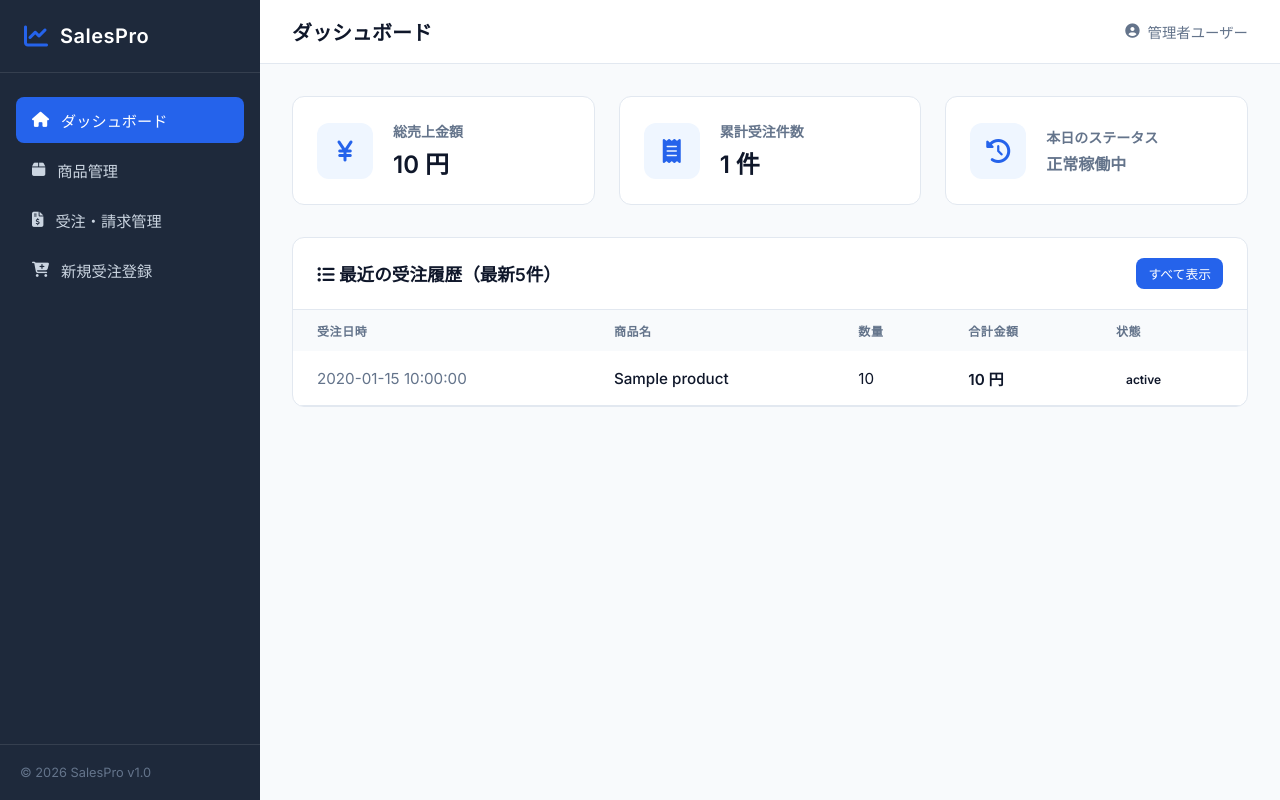
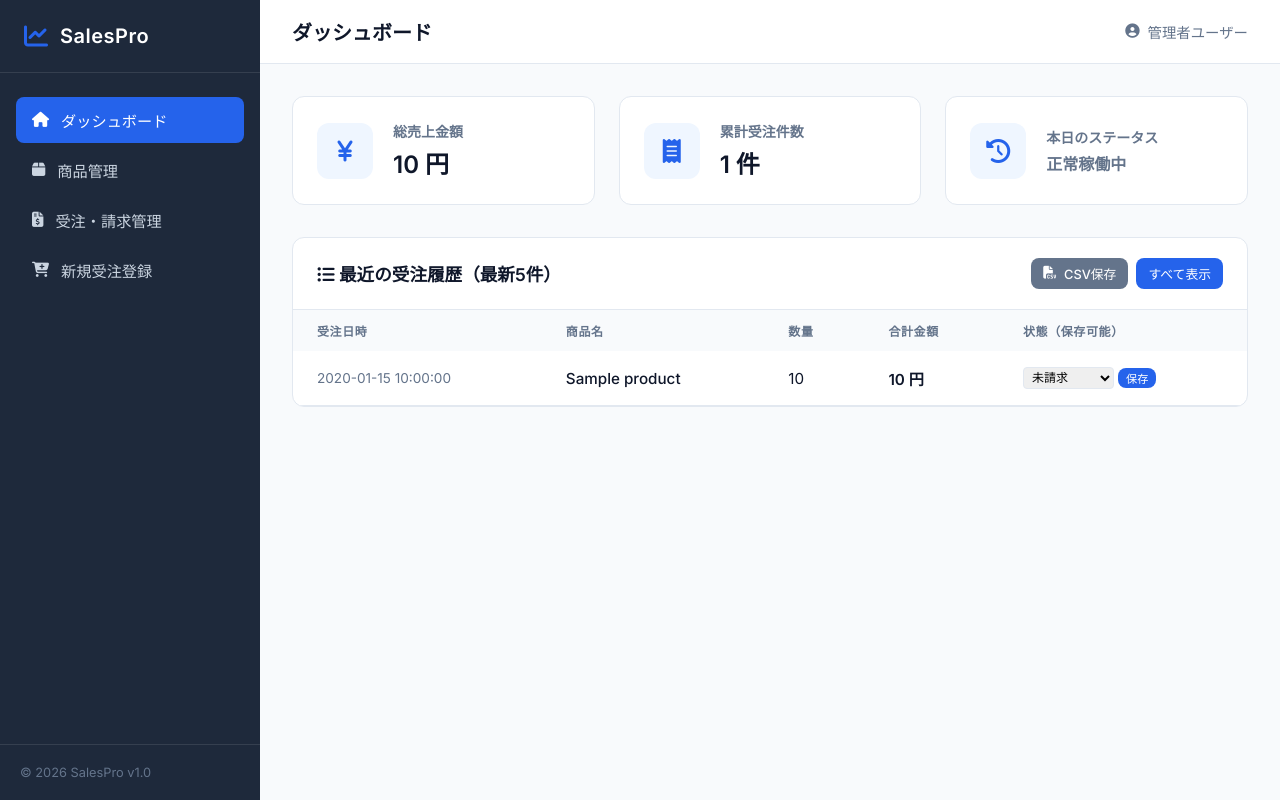
Before and after one commit to yoshida-msy/sales-management, a Flask app: page / in a window 1280 px wide. Run offline with Flask 3, Linux system fonts and the light colour scheme; tables that the repository leaves empty hold one stand-in row (values such as "Sample post").

Commit message:
upgrade modern dashboard templates ui

```diff
--- a/app.py
+++ b/app.py
@@ -131,7 +131,37 @@ def update_status(order_id):
         conn.execute("UPDATE orders SET status = ? WHERE id = ?", (new_status, order_id))
         conn.commit()
     flash(f"ステータスを {new_status} に更新しました")
-    return redirect(url_for("orders"))
+    # 元のページに戻る（ダッシュボードからならダッシュボードへ、受注一覧からなら受注一覧へ）
+    return redirect(request.referrer or url_for("orders"))
+
+# 6. 最近の受注5件をCSVで保存（ダウンロード）
+@app.route("/export_recent")
+def export_recent():
+    import io
+    import csv
+    from flask import make_response
+
+    with get_db() as conn:
+        recent_orders = conn.execute("""
+            SELECT o.id, strftime('%Y-%m-%d %H:%M:%S', o.order_date) as order_date,
+                   p.name as product_name, o.quantity, o.total_price, o.status
+            FROM orders o
+            JOIN products p ON o.product_id = p.id
+            ORDER BY o.order_date DESC LIMIT 5
+        """).fetchall()
+
+    # CSVデータの作成
+    si = io.StringIO()
+    # Excelで開いても文字化けしないように utf-8-sig を使用
+    cw = csv.writer(si)
+    cw.writerow(["受注ID", "日時", "商品名", "数量", "合計金額", "ステータス"])
+    for row in recent_orders:
+        cw.writerow([row["id"], row["order_date"], row["product_name"], row["quantity"], row["total_price"], row["status"]])
+
+    output = make_response(si.getvalue().encode('utf-8-sig'))
+    output.headers["Content-Disposition"] = "attachment; filename=recent_orders.csv"
+    output.headers["Content-type"] = "text/csv"
+    return output
 
 if __name__ == "__main__":
     app.run(debug=True)
--- a/templates/dashboard.html
+++ b/templates/dashboard.html
@@ -40,7 +40,14 @@
 <section class="card-section">
     <div class="section-header">
         <h2><i class="fa-solid fa-list-ul"></i> 最近の受注履歴（最新5件）</h2>
-        <a href="{{ url_for('orders') }}" class="btn-primary" style="font-size: 0.8rem; padding: 6px 12px;">すべて表示</a>
+        <div style="display: flex; gap: 8px;">
+            <a href="{{ url_for('export_recent') }}" class="btn-primary" style="font-size: 0.8rem; padding: 6px 12px; background-color: #64748b;">
+                <i class="fa-solid fa-file-csv"></i> CSV保存
+            </a>
+            <a href="{{ url_for('orders') }}" class="btn-primary" style="font-size: 0.8rem; padding: 6px 12px;">
+                すべて表示
+            </a>
+        </div>
     </div>
     <div class="table-responsive">
         <table>
@@ -50,17 +57,27 @@
                     <th>商品名</th>
                     <th>数量</th>
                     <th>合計金額</th>
-                    <th>状態</th>
+                    <th>状態（保存可能）</th>
                 </tr>
             </thead>
             <tbody>
                 {% for order in recent_orders %}
                 <tr>
-                    <td style="color: var(--text-muted);">{{ order.order_date }}</td>
+                    <td style="color: var(--text-muted); font-size: 0.85rem;">{{ order.order_date }}</td>
                     <td style="font-weight: 500;">{{ order.product_name }}</td>
                     <td>{{ order.quantity }}</td>
                     <td style="font-weight: 600;">{{ "{:,}".format(order.total_price) }} 円</td>
-                    <td><span class="badge status-{{ order.status }}">{{ order.status }}</span></td>
+                    <td>
+                        <form action="{{ url_for('update_status', order_id=order.id) }}" method="POST" style="display: flex; gap: 4px; align-items: center;">
+                            <select name="status" style="padding: 2px 4px; font-size: 0.75rem; border-radius: 4px; border: 1px solid var(--border-color);">
+                                <option value="未請求" {{ 'selected' if order.status == '未請求' }}>未請求</option>
+                                <option value="請求済" {{ 'selected' if order.status == '請求済' }}>請求済</option>
+                                <option value="入金済" {{ 'selected' if order.status == '入金済' }}>入金済</option>
+                                <option value="キャンセル" {{ 'selected' if order.status == 'キャンセル' }}>キャンセル</option>
+                            </select>
+                            <button type="submit" class="btn-primary" style="padding: 2px 8px; font-size: 0.7rem;">保存</button>
+                        </form>
+                    </td>
                 </tr>
                 {% else %}
                 <tr>
```
